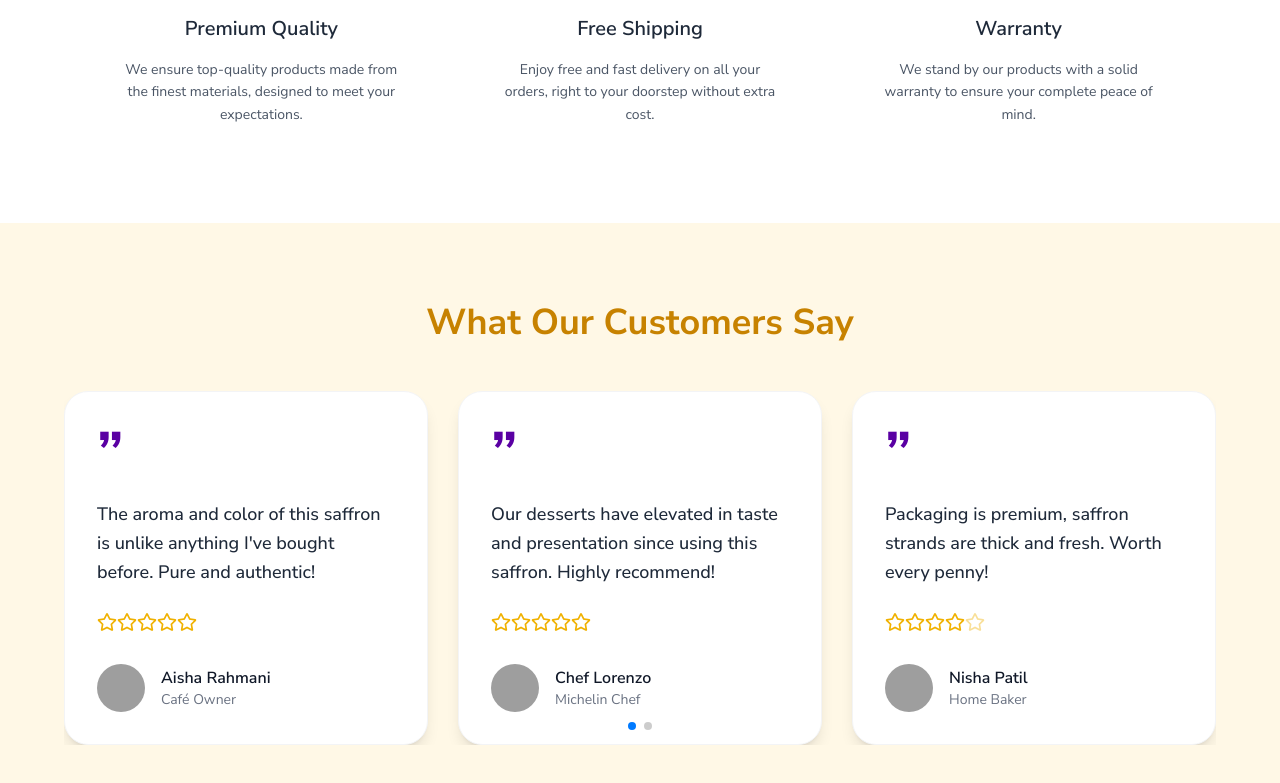
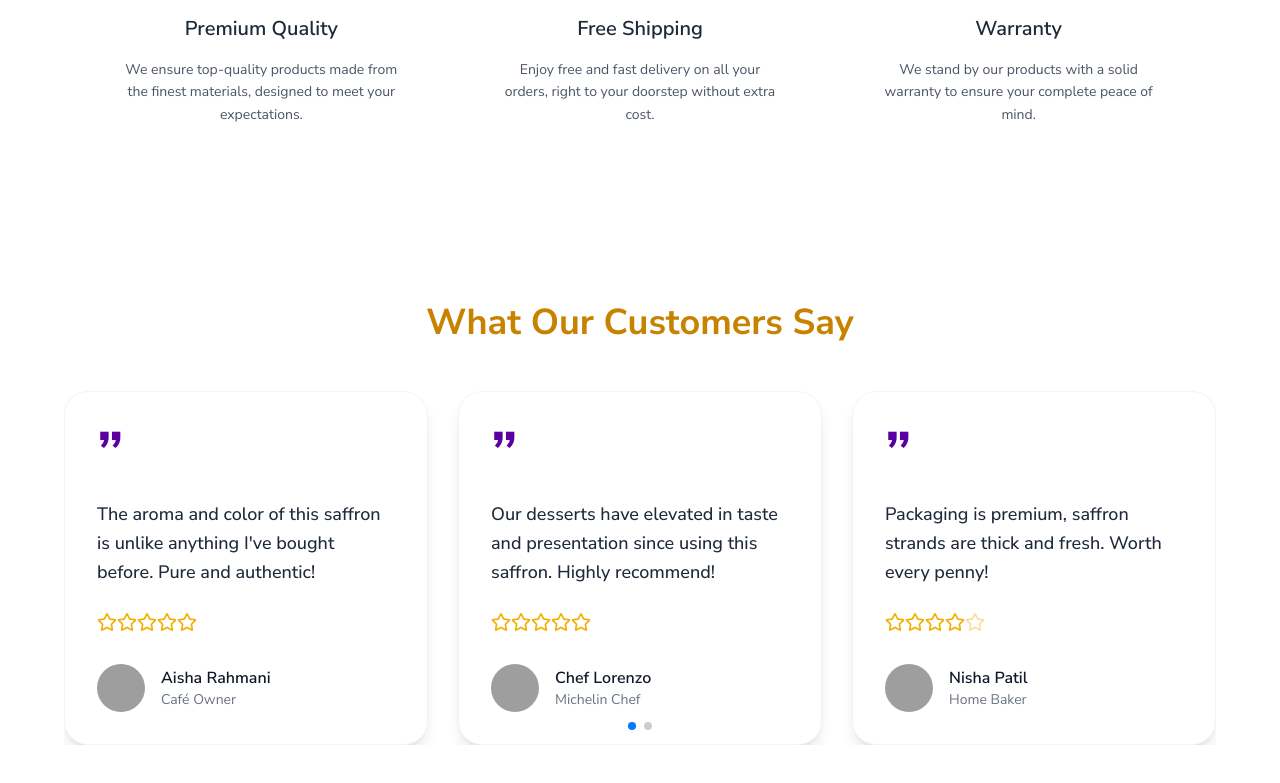
Before and after one commit to Esmatullah12/AfghanSaffron_FrontEnd, a React (Vite) app: page / in a window 1280 px wide. Shown: the part 1995-2778 px from the top of the page. Built offline with nearby package versions, Linux system fonts and the light colour scheme; grey boxes are pictures that could not be loaded.

Commit message:
Updated the branch

```diff
--- a/src/components/Home/Testimonial.tsx
+++ b/src/components/Home/Testimonial.tsx
@@ -58,7 +58,7 @@
     ));
 
   return (
-    <section className="py-20 bg-[#FFF8E6]">
+    <section className="py-20 bg-white">
       <h2 className="text-center text-4xl font-bold text-[#C78200] mb-12">
         What Our Customers Say
       </h2>
```
